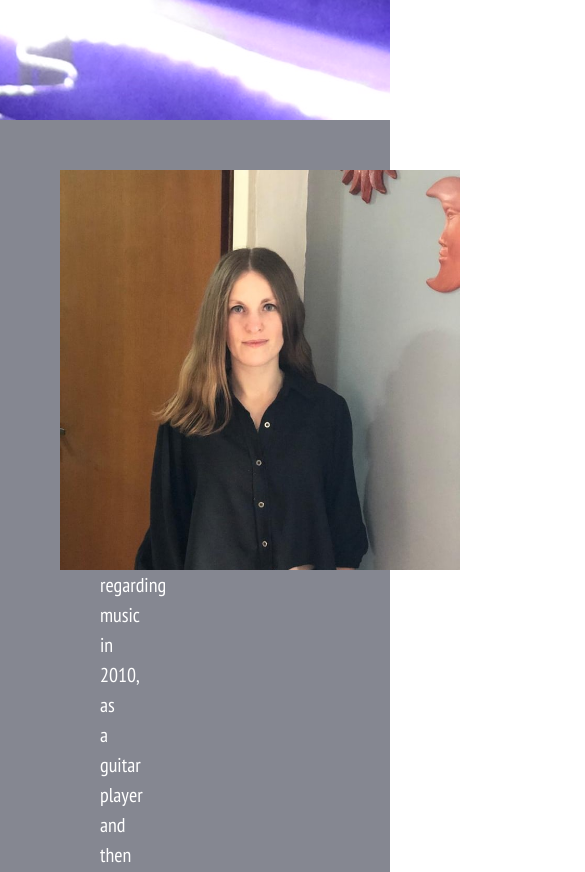
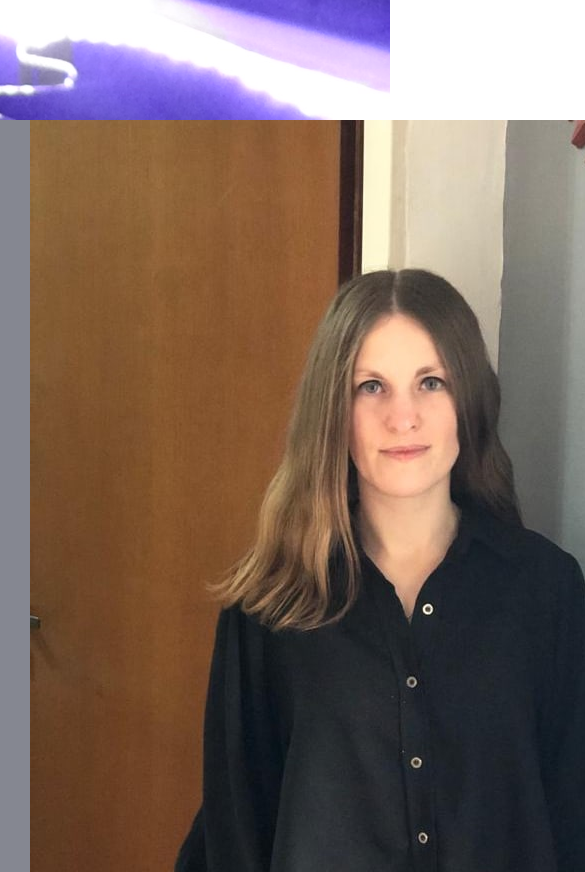
Before and after one commit to dipaola-c/cdp, a plain HTML site: page index.html in a window 390 px wide. Shown: the part 1000-1872 px from the top of the page, 585 px wide, since content can reach past the window. Drawn offline with nearby package versions, Linux system fonts and the light colour scheme.

Commit message:
traduccion

```diff
--- a/estilo.css
+++ b/estilo.css
@@ -36,7 +36,7 @@ body main {
   display: grid;
   grid-template-columns: repeat(1, 1fr);
   grid-gap: 10px;
-  grid-auto-rows: minmax(100px, auto);
+  grid-auto-rows: minmax(200px, auto);
   background-color: rgba(83, 86, 100, 0.705);
   font-family: 'PT Sans Narrow', sans-serif;
 }
@@ -49,7 +49,7 @@ body main .presentacion {
   /* width:200px; */
   margin-top:10px;
   grid-column: 1 / 3;
-
+  grid-row: 1 ;
 }
 
 body main .presentacion p {
@@ -60,16 +60,25 @@ body main .presentacion p {
   color: white;
 }
 
-body main .foto{
-  margin-left:10px;
+body .main .foto{
+  /* margin-left:10px;
   margin-right:50px;
-  margin-top:50px;
-  grid-column: 3;
+  margin-top:50px; */
+  grid-column: 3 ;
+  grid-row: 1 ;
+  width: auto;
   }
+
+body .main .foto img{
+  width: auto;
+}
 
 .row {
   margin-top: 20px;
 }
+
+body .row img:hover {
+  transform: scale(1.05, 1.05); }
 
 body .footer p {
   padding: 10px;
@@ -86,16 +95,3 @@ body .footer .mail {
   text-align: right;
 
 }
-
-/*vista mobile*/
-@media only screen and (min-width: 0px) and (max-width: 767px) {
-  main .presentacion {
-    padding: 40px;
-    margin: 10px;
-  }
-  main .presentacion p {
-    text-align: center;
-    font-size: 20px;
-    padding: 30px;
-  }
-}
--- a/index.html
+++ b/index.html
@@ -48,7 +48,7 @@
   </div>
 
   <div class="foto">
-    <img src="perfil.jpeg" height="400" width="400" />
+    <img src="perfil.jpeg" />
 
 </div>
 
```
Also changed, not shown: 1 other file.
